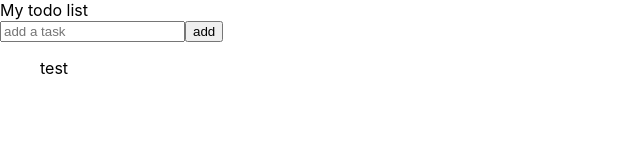
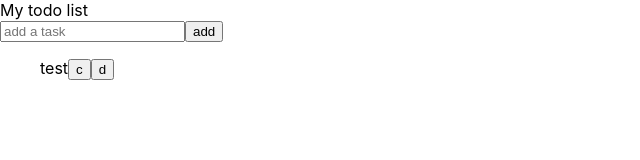
Before and after one commit to Garelay/Todo-List, a React (Create React App) app: page / in a window 1280 px wide. Shown: the top 160 px of the page, without its empty margins (0-640 px from the left). Built offline with nearby package versions, Linux system fonts and the light colour scheme.

Commit message:
added comlete and delete functionality

```diff
--- a/src/App.js
+++ b/src/App.js
@@ -8,7 +8,7 @@ import Todolist from "./components/Todolist";
 function App() {
 
   const [input, setInput] = useState("")
-  const [todos, setTodos] = useState([{id:1, task: "test"}])
+  const [todos, setTodos] = useState([{id:1, task: "test", completed:false}])
 
   return (
     <div className="App">
@@ -18,7 +18,7 @@ function App() {
      setInput={setInput}
      todos={todos}
      setTodos={setTodos}/>
-     <Todolist todos={todos}/>
+     <Todolist todos={todos} setTodos={setTodos}/>
     </div>
   );
 }
--- a/src/components/Form.jsx
+++ b/src/components/Form.jsx
@@ -13,11 +13,9 @@ function Form({input,setInput,todos,setTodos}) {
         if (input === ""){
             return
         }
-        const newTodos = [...todos, {id: uuidv4(),task: input}]
+        const newTodos = [...todos, {id: uuidv4(), task: input, copleted:false}]
         await setTodos(newTodos);
-        console.log(todos);
         setInput("")
-
       }
 
     return (
--- a/src/components/Todo.jsx
+++ b/src/components/Todo.jsx
@@ -1,8 +1,28 @@
 import React from 'react'
-function Todo({task}) {
+function Todo({todo, todos, setTodos}) {
+    const handleComplete = () =>{
+        setTodos(todos.map((item)=>{
+            if (item.id===todo.id){
+                return {
+                    ...item, completed: !item.completed
+                }
+            }
+            return item
+        }))
+    }
+    const handleDelete = () =>{
+        setTodos(todos.filter((item)=>item.id !== todo.id))
+    }
+
     return (
-        <div className="todo-item">
-            {task}
+        <div className={`todo-item ${todo.completed ? "completed" : ""}`}>
+            {todo.task}
+            <button className="complete-btn" onClick={handleComplete}>
+                c
+            </button>
+            <button className="delete-btn" onClick={handleDelete}>
+                d
+            </button>
         </div>
     )
 }
--- a/src/components/Todolist.jsx
+++ b/src/components/Todolist.jsx
@@ -4,13 +4,13 @@ import Todo from './Todo'
 
 
 
-const Todolist = ({ todos }) => {
+const Todolist = ({ todos , setTodos}) => {
     // const list = todos.map(todo=>{
     //     <Todo key={todo.id} task={todo.task}/>
     // })
     return (
           <ul>
-         {todos.map(todo=> <Todo key={todo.id} task={todo.task}/>) }
+         {todos.map(todo=> <Todo key={todo.id} todo={todo} todos={todos} setTodos={setTodos}/>) }
           </ul>
 
     )
```
